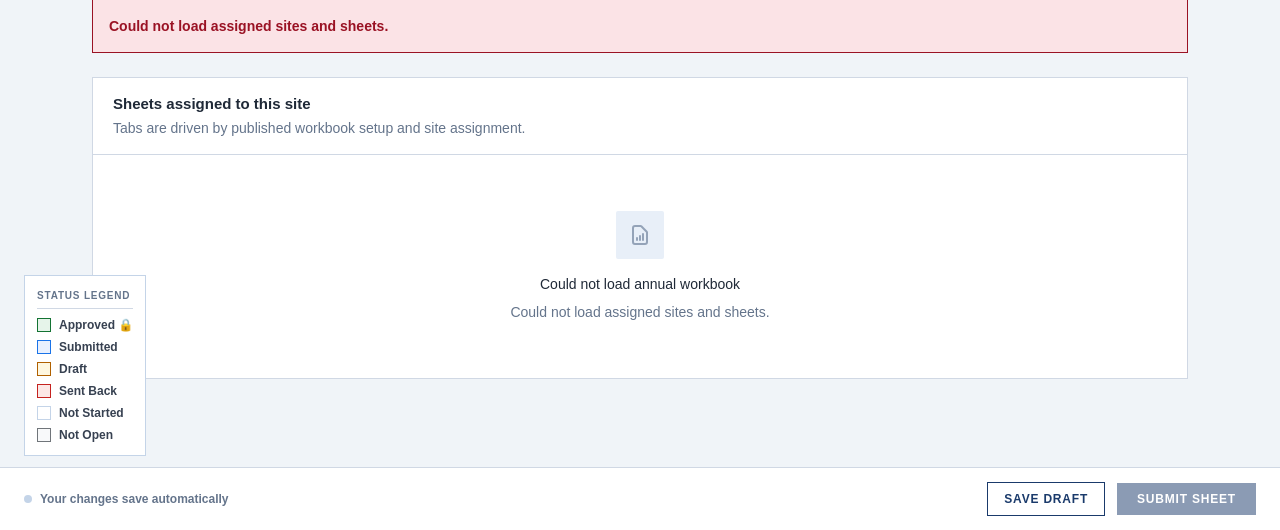
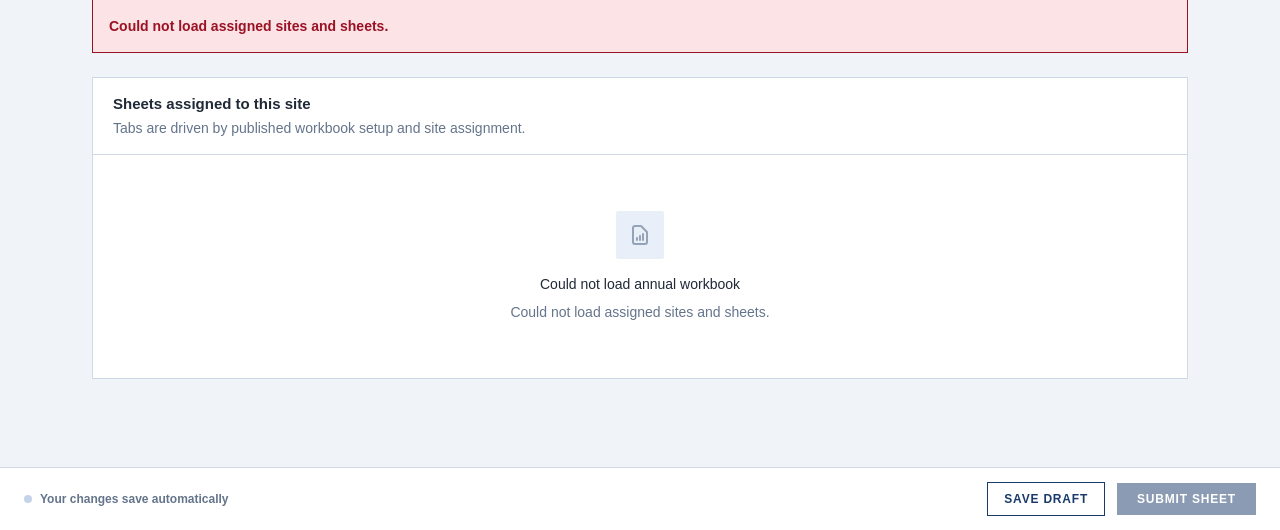
Before and after one commit to CMB-i/Digital-GHG-inventory, a Python web app: template templates/modules/SUBMIT/annual_workbook.html in a window 1280 px wide. Shown: the part 270-800 px from the top of the page. Run offline with Jinja, Linux system fonts and the light colour scheme; the template is opened without the code that fills it, so the values that code supplies are empty; some libraries are stand-ins or nearby versions.

Commit message:
Legend month hover toggle, lose blue status colors, add Rejected sheet status support

```diff
--- a/static/js/annual_workbook.js
+++ b/static/js/annual_workbook.js
@@ -539,11 +539,15 @@ document.addEventListener("DOMContentLoaded", function () {
         monthBgClass = "bg-[#f1f3f4] text-[#5f6368] border-l-4 border-l-[#5f6368]";
         lockSuffix = " 🔒";
       } else if (["Submitted", "Resubmitted", "Under Review"].includes(status)) {
-        monthBgClass = "bg-[#e8f0fe] text-[#1a73e8] border-l-4 border-l-[#1a73e8]";
-      } else if (status === "Changes Requested" || status === "Rejected") {
-        monthBgClass = "bg-[#fce8e6] text-[#c5221f] border-l-4 border-l-[#c5221f]";
+        monthBgClass = "bg-[#f3e8ff] text-[#7000af] border-l-4 border-l-[#7000af]";
+      } else if (status === "Changes Requested" || status === "Rejected" || status === "Changes requested") {
+        if (status === "Rejected") {
+          monthBgClass = "bg-[#fff7ed] text-[#ea580c] border-l-4 border-l-[#ea580c]";
+        } else {
+          monthBgClass = "bg-[#fce8e6] text-[#c5221f] border-l-4 border-l-[#c5221f]";
+        }
       } else if (status === "Draft") {
-        monthBgClass = "bg-[#fef7e0] text-[#b06000] border-l-4 border-l-[#b06000]";
+        monthBgClass = "bg-[#e6fffa] text-[#007a78] border-l-4 border-l-[#007a78]";
       } else if (!row.period_id || row.period_status === "LOCKED") {
         monthBgClass = "bg-[#f8f9fa] text-[#70757a] opacity-60 border-l-4 border-l-[#70757a]";
       } else {
@@ -596,6 +600,19 @@ document.addEventListener("DOMContentLoaded", function () {
         </tr>
       `;
     }).join("");
+
+    // Hover Month column cells to show/hide Status Legend in Calc results
+    const legend = document.getElementById("status-legend");
+    if (legend) {
+      calcBody.querySelectorAll("tr td:first-child").forEach((td) => {
+        td.addEventListener("mouseenter", function () {
+          legend.classList.remove("hidden");
+        });
+        td.addEventListener("mouseleave", function () {
+          legend.classList.add("hidden");
+        });
+      });
+    }
   }
 
   function renderIssueList(issues) {
--- a/static/js/workbook_sheet.js
+++ b/static/js/workbook_sheet.js
@@ -89,7 +89,8 @@
     if (status === "Approved") return "approved";
     if (row.is_locked || status === "Locked") return "locked";
     if (["Submitted", "Resubmitted", "Under Review"].includes(status)) return "submitted";
-    if (status === "Changes Requested" || status === "Rejected") return "changes_requested";
+    if (status === "Rejected") return "rejected";
+    if (status === "Changes Requested" || status === "Changes requested") return "changes_requested";
     if (status === "Draft") return "draft";
     if (!row.period_id || row.period_status === "LOCKED") return "not_open";
     return "not_started";
@@ -638,11 +639,13 @@
         monthBgClass = "bg-[#f1f3f4] text-[#5f6368] border-l-4 border-l-[#5f6368]";
         lockSuffix = " 🔒";
       } else if (rowState === "submitted") {
-        monthBgClass = "bg-[#e8f0fe] text-[#1a73e8] border-l-4 border-l-[#1a73e8]";
+        monthBgClass = "bg-[#f3e8ff] text-[#7000af] border-l-4 border-l-[#7000af]";
       } else if (rowState === "changes_requested") {
         monthBgClass = "bg-[#fce8e6] text-[#c5221f] border-l-4 border-l-[#c5221f]";
+      } else if (rowState === "rejected") {
+        monthBgClass = "bg-[#fff7ed] text-[#ea580c] border-l-4 border-l-[#ea580c]";
       } else if (rowState === "draft") {
-        monthBgClass = "bg-[#fef7e0] text-[#b06000] border-l-4 border-l-[#b06000]";
+        monthBgClass = "bg-[#e6fffa] text-[#007a78] border-l-4 border-l-[#007a78]";
       } else if (rowState === "not_open") {
         monthBgClass = "bg-[#f8f9fa] text-[#70757a] opacity-60 border-l-4 border-l-[#70757a]";
       } else {
@@ -690,6 +693,19 @@
         if (typeof options.onRowSelect === "function") options.onRowSelect(tr.dataset.rowKey);
       });
     });
+
+    // Hover Month column cells to show/hide Status Legend
+    const legend = document.getElementById("status-legend");
+    if (legend) {
+      bodyEl.querySelectorAll("tr td:first-child").forEach((td) => {
+        td.addEventListener("mouseenter", function () {
+          legend.classList.remove("hidden");
+        });
+        td.addEventListener("mouseleave", function () {
+          legend.classList.add("hidden");
+        });
+      });
+    }
 
     bodyEl.querySelectorAll("input[data-field-code], select[data-field-code], textarea[data-field-code]").forEach((input) => {
       input.addEventListener("input", options.onCellChange || function () {});
--- a/templates/modules/SUBMIT/annual_workbook.html
+++ b/templates/modules/SUBMIT/annual_workbook.html
@@ -101,24 +101,28 @@
 </div>
 
 <!-- Floating Status Legend (Bottom Left) -->
-<div id="status-legend" class="fixed bottom-[74px] left-6 bg-white border border-slate-300 p-3 shadow-md z-40 text-xs font-semibold select-none">
+<div id="status-legend" class="fixed bottom-[74px] left-6 bg-white border border-slate-300 p-3 shadow-md z-40 text-xs font-semibold select-none hidden">
   <div class="font-bold border-b border-slate-200 pb-1 mb-2 uppercase text-[10px] text-slate-500 tracking-wider">Status Legend</div>
   <div class="space-y-1.5">
     <div class="flex items-center gap-2">
       <span class="w-3.5 h-3.5 inline-block bg-[#e6f4ea] border border-[#137333]"></span>
-      <span class="text-slate-700">Approved 🔒</span>
+      <span class="text-slate-700">Approved / Locked 🔒</span>
     </div>
     <div class="flex items-center gap-2">
-      <span class="w-3.5 h-3.5 inline-block bg-[#e8f0fe] border border-[#1a73e8]"></span>
+      <span class="w-3.5 h-3.5 inline-block bg-[#f3e8ff] border border-[#7000af]"></span>
       <span class="text-slate-700">Submitted</span>
     </div>
     <div class="flex items-center gap-2">
-      <span class="w-3.5 h-3.5 inline-block bg-[#fef7e0] border border-[#b06000]"></span>
+      <span class="w-3.5 h-3.5 inline-block bg-[#e6fffa] border border-[#007a78]"></span>
       <span class="text-slate-700">Draft</span>
     </div>
     <div class="flex items-center gap-2">
       <span class="w-3.5 h-3.5 inline-block bg-[#fce8e6] border border-[#c5221f]"></span>
       <span class="text-slate-700">Sent Back</span>
+    </div>
+    <div class="flex items-center gap-2">
+      <span class="w-3.5 h-3.5 inline-block bg-[#fff7ed] border border-[#ea580c]"></span>
+      <span class="text-slate-700">Rejected</span>
     </div>
     <div class="flex items-center gap-2">
       <span class="w-3.5 h-3.5 inline-block bg-white border border-slate-300"></span>
```
